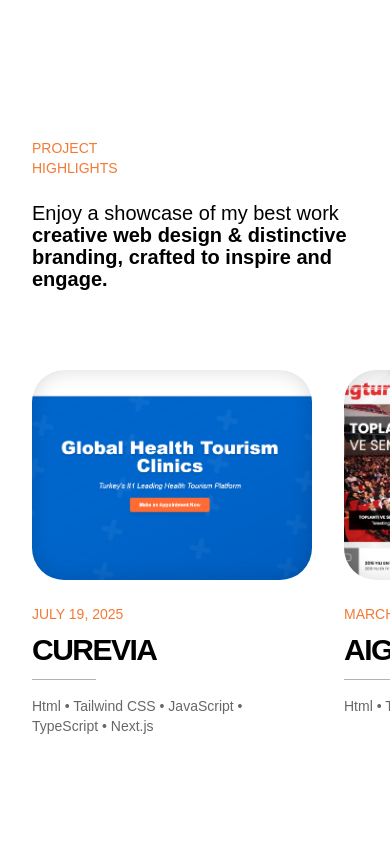
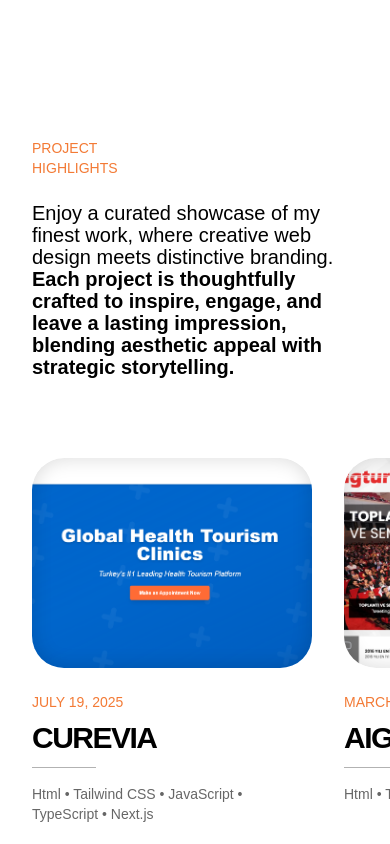
Before and after one commit to Luchhass/Portfolio-app, a Next.js app: page / in a window 390 px wide. Shown: the part 940-1784 px from the top of the page. Built offline with nearby package versions, Linux system fonts and the light colour scheme.

Commit message:
home page hero video changed

```diff
--- a/src/app/contact/page.jsx
+++ b/src/app/contact/page.jsx
@@ -98,9 +98,9 @@
           <Image
             src="/images/contact-page-hero.jpg"
             alt="Scenic coastal view with city skyline"
-            width={2000}
-            height={2000}
-            className="h-38 w-55 rounded-3xl object-cover shadow-2xl md:h-45 md:w-62 lg:h-62 lg:w-89"
+            width={2024}
+            height={2024}
+            className="h-38 w-55 rounded-3xl object-cover object-top shadow-2xl md:h-45 md:w-62 lg:h-62 lg:w-89"
             style={{ transform: "rotateZ(-10deg)" }}
           />
         </div>
--- a/src/app/page.jsx
+++ b/src/app/page.jsx
@@ -148,7 +148,7 @@
         <ScrollTextBand text="WELCOME" repeat={7} />
       </section>
 
-      <section className="m-auto max-w-[600px] px-8 md:max-w-[850px] md:px-10 lg:max-w-[1200px] lg:px-16">
+      <section>
         <ProjectHighlights />
       </section>
 
--- a/src/components/AnimatedSection.jsx
+++ b/src/components/AnimatedSection.jsx
@@ -40,7 +40,8 @@
               trigger: el,
               start: "top 70%",
               end: "bottom 30%",
-              toggleActions: "play reverse play reverse",
+              toggleActions: "play none none none",
+              once: true,
             },
           },
         },
@@ -54,7 +55,23 @@
               trigger: el,
               start: "top 70%",
               end: "bottom 30%",
-              toggleActions: "play reverse play reverse",
+              toggleActions: "play none none none",
+              once: true,
+            },
+          },
+        },
+        "home-animation": {
+          from: { opacity: 0 },
+          to: {
+            opacity: 1,
+            duration: 1,
+            ease: "back.out(1.5)",
+            scrollTrigger: {
+              trigger: el,
+              start: "top 70%",
+              end: "bottom 10%",
+              toggleActions: "play none none none",
+              once: true,
             },
           },
         },
--- a/src/components/ProjectHighlights.jsx
+++ b/src/components/ProjectHighlights.jsx
@@ -6,6 +6,7 @@
 import deployments from "@/data/deployments.js";
 import Image from "next/image";
 import Link from "next/link";
+import AnimatedSection from "./AnimatedSection";
 
 gsap.registerPlugin(ScrollTrigger);
 
@@ -87,32 +88,36 @@
       ref={wrapperRef}
       className="flex flex-col gap-20 py-16 md:py-24 lg:py-32"
     >
-      <div className="flex flex-col gap-6 md:gap-8 lg:gap-10 lg:flex-row pt-[90px] md:pt-[26px] lg:pt-0">
+      <div className="m-auto max-w-[600px] px-8 md:max-w-[850px] md:px-10 lg:max-w-[1200px] flex flex-col gap-6 md:gap-8 lg:gap-10 lg:flex-row pt-[90px] md:pt-[26px] lg:pt-0">
+        <AnimatedSection animation="home-animation">
           <p className="text-sm uppercase text-[#f37a35] md:text-base">
             PROJECT
             <br className="lg:hidden" />
             HIGHLIGHTS
           </p>
+        </AnimatedSection>
 
+        <AnimatedSection animation="home-animation">
           <h2 className="text-xl font-extralight leading-[1.1] text-black dark:text-white md:text-2xl lg:text-3xl">
-          Enjoy a showcase of my best work{" "}
+            Enjoy a curated showcase of my finest work, where creative web
+            design meets distinctive branding.{" "}
             <span className="font-bold">
-            creative web design & distinctive branding, crafted to inspire and
-            engage.
+              Each project is thoughtfully crafted to inspire, engage, and leave
+              a lasting impression, blending aesthetic appeal with strategic
+              storytelling.
             </span>
           </h2>
+        </AnimatedSection>
       </div>
 
-      <div className="w-full relative select-none">
+      <div className="w-full relative select-none px-8 md:px-10 lg:px-16">
         <div
           className="flex items-start h-full gap-8 sm:gap-10 md:gap-12 w-max"
           ref={scrollerRef}
         >
           {highlightedProjects.map((project, index) => (
-            <div
-              key={project.id}
-              className="flex-shrink-0 w-[280px] sm:w-[320px] md:w-[380px] lg:w-[420px]"
-            >
+            <AnimatedSection animation="home-animation" key={project.id}>
+              <div className="flex-shrink-0 w-[280px] sm:w-[320px] md:w-[380px] lg:w-[420px]">
                 <a
                   href={project.liveUrl}
                   target="_blank"
@@ -149,6 +154,7 @@
                   </div>
                 </a>
               </div>
+            </AnimatedSection>
           ))}
         </div>
       </div>
--- a/src/components/ScrollTextBand.jsx
+++ b/src/components/ScrollTextBand.jsx
@@ -20,7 +20,7 @@
           trigger: ".welcome-band",
           start: "top bottom",
           end: "bottom top",
-          scrub: 1,
+          scrub: 2,
         },
       }),
     { scope: containerRef }
```
Also changed, not shown: public/images/contact-page-hero.jpg, 1 other file (tests, documents, lock files or other folders). Lines whose indentation alone changed are shown as unchanged.
